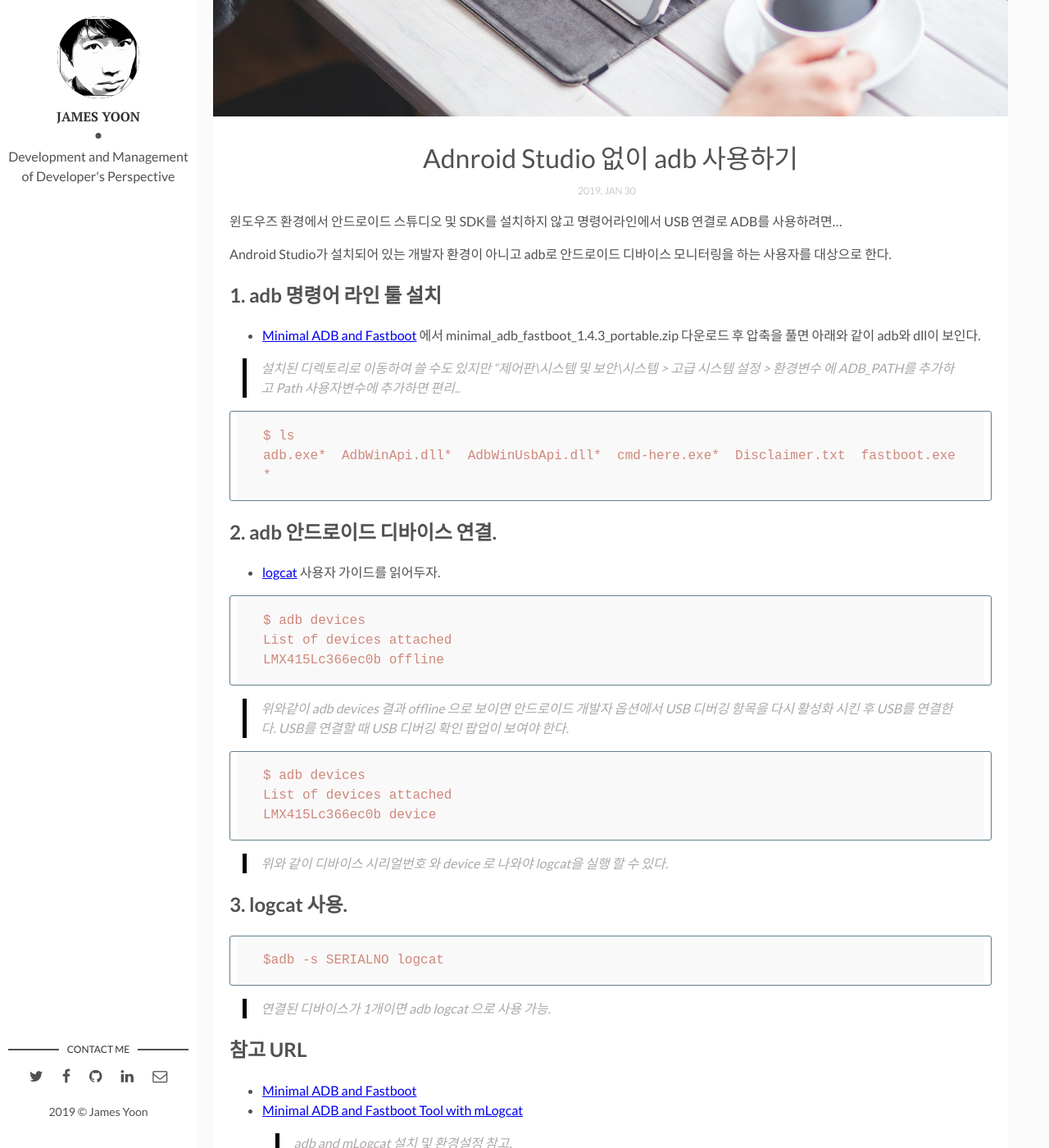
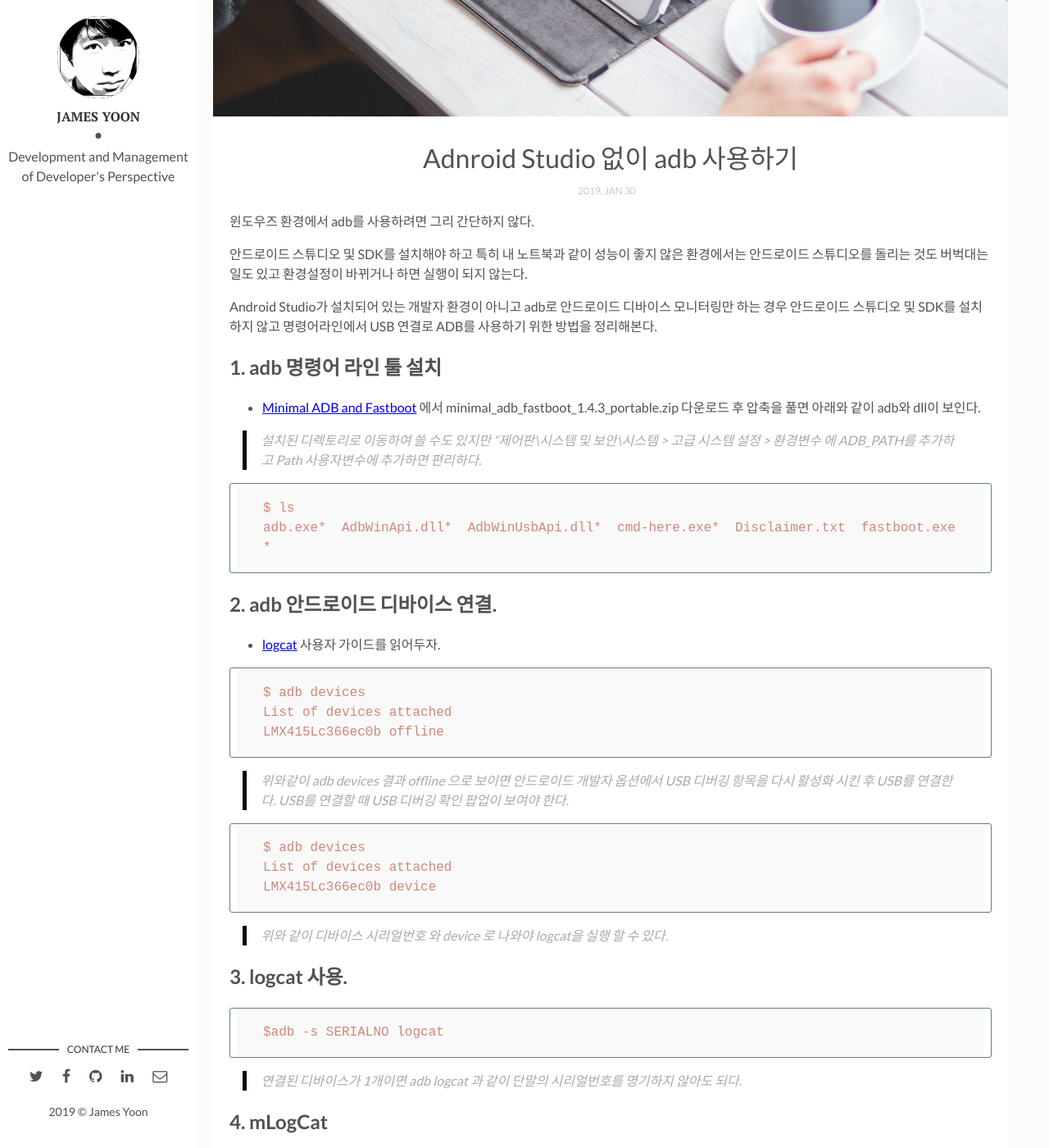
Before and after one commit to butteryoon/butteryoon.github.io, a Jekyll site: the page built from _posts/2019-01-30-android_adb.md, in a window 1280 px wide and 1400 px high, scrolled down 378 px. Shown: the whole window at 82% size. Built offline with Jekyll 4.4.1, drawn with Linux system fonts in a browser that asks for light colours; comment, search, counter and statistics services are not loaded; some of the changed text lies outside the part shown.

Commit message:
190228 블로그 정리

````diff
--- a/_posts/2019-01-30-android_adb.md
+++ b/_posts/2019-01-30-android_adb.md
@@ -7,16 +7,18 @@ tags: [android, 안드로이드, adb] # add tag
 categories: dev
 ---
 
-윈도우즈 환경에서 안드로이드 스튜디오 및 SDK를 설치하지 않고 명령어라인에서 USB 연결로 ADB를 사용하려면...
+윈도우즈 환경에서 adb를 사용하려면 그리 간단하지 않다.
 
-Android Studio가 설치되어 있는 개발자 환경이 아니고 adb로 안드로이드 디바이스 모니터링을 하는 사용자를 대상으로 한다.
+안드로이드 스튜디오 및 SDK를 설치해야 하고 특히 내 노트북과 같이 성능이 좋지 않은 환경에서는 안드로이드 스튜디오를 돌리는 것도 버벅대는 일도 있고 환경설정이 바뀌거나 하면 실행이 되지 않는다.
+
+Android Studio가 설치되어 있는 개발자 환경이 아니고 adb로 안드로이드 디바이스 모니터링만 하는 경우 안드로이드 스튜디오 및 SDK를 설치하지 않고 명령어라인에서 USB 연결로 ADB를 사용하기 위한 방법을 정리해본다.
 
 
 ## 1. adb 명령어 라인 툴 설치
 
 -  [Minimal ADB and Fastboot](https://forum.xda-developers.com/showthread.php?t=2317790) 에서 minimal_adb_fastboot_1.4.3_portable.zip 다운로드 후 압축을 풀면 아래와 같이 adb와 dll이 보인다.
 
-> 설치된 디렉토리로 이동하여 쓸 수도 있지만  "제어판\시스템 및 보안\시스템 > 고급 시스템 설정 > 환경변수 에 ADB_PATH를 추가하고 Path 사용자변수에 추가하면 편리..
+> 설치된 디렉토리로 이동하여 쓸 수도 있지만  "제어판\시스템 및 보안\시스템 > 고급 시스템 설정 > 환경변수 에 ADB_PATH를 추가하고 Path 사용자변수에 추가하면 편리하다.
 
 ```
 $ ls
@@ -51,12 +53,15 @@ LMX415Lc366ec0b device
 $adb -s SERIALNO logcat
 ```
 
-> 연결된 디바이스가 1개이면 adb logcat 으로 사용 가능.
+> 연결된 디바이스가 1개이면 adb logcat 과 같이 단말의 시리얼번호를 명기하지 않아도 되다.
 
+## 4. mLogCat
 
+> 윈도우즈 cmd 창이 익숙하지 않으면 mLogCat과 같은 GUI 툴을 사용할 수 있다.
 
 ## 참고 URL
 
+> adb and mLogcat 설치 및 환경설정 참고.
+
 - [Minimal ADB and Fastboot](https://forum.xda-developers.com/showthread.php?t=2317790)
 - [Minimal ADB and Fastboot Tool with mLogcat](https://www.utest.com/articles/android-log-capture-minimal-adb-and-fastboot-tool-with-mlogcat)
-> adb and mLogcat 설치 및 환경설정 참고.
````
Also changed, not shown: _posts/2018-10-10-letsencryption.markdown.md (+2 -0 lines), _posts/2018-11-24-CommandLine.md (+0 -2 lines), assets/img/letsencryption.png (added).
